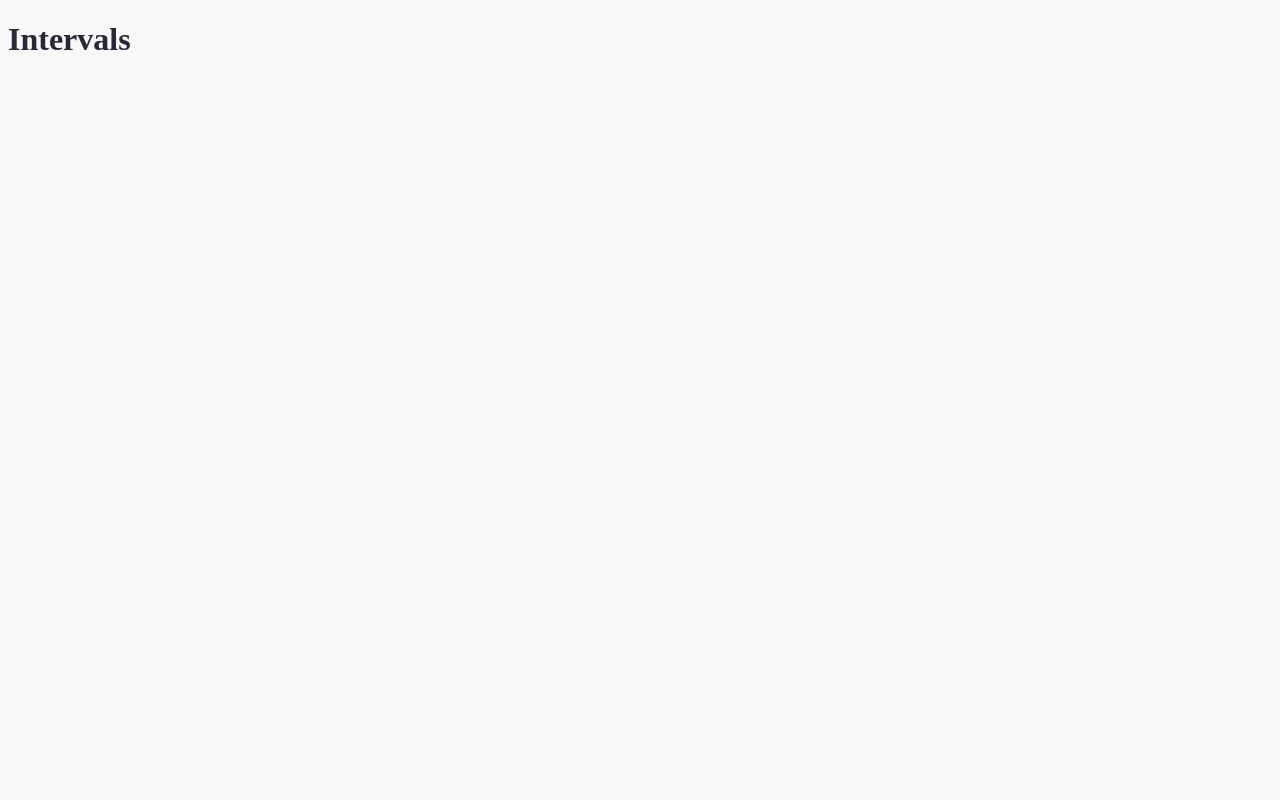
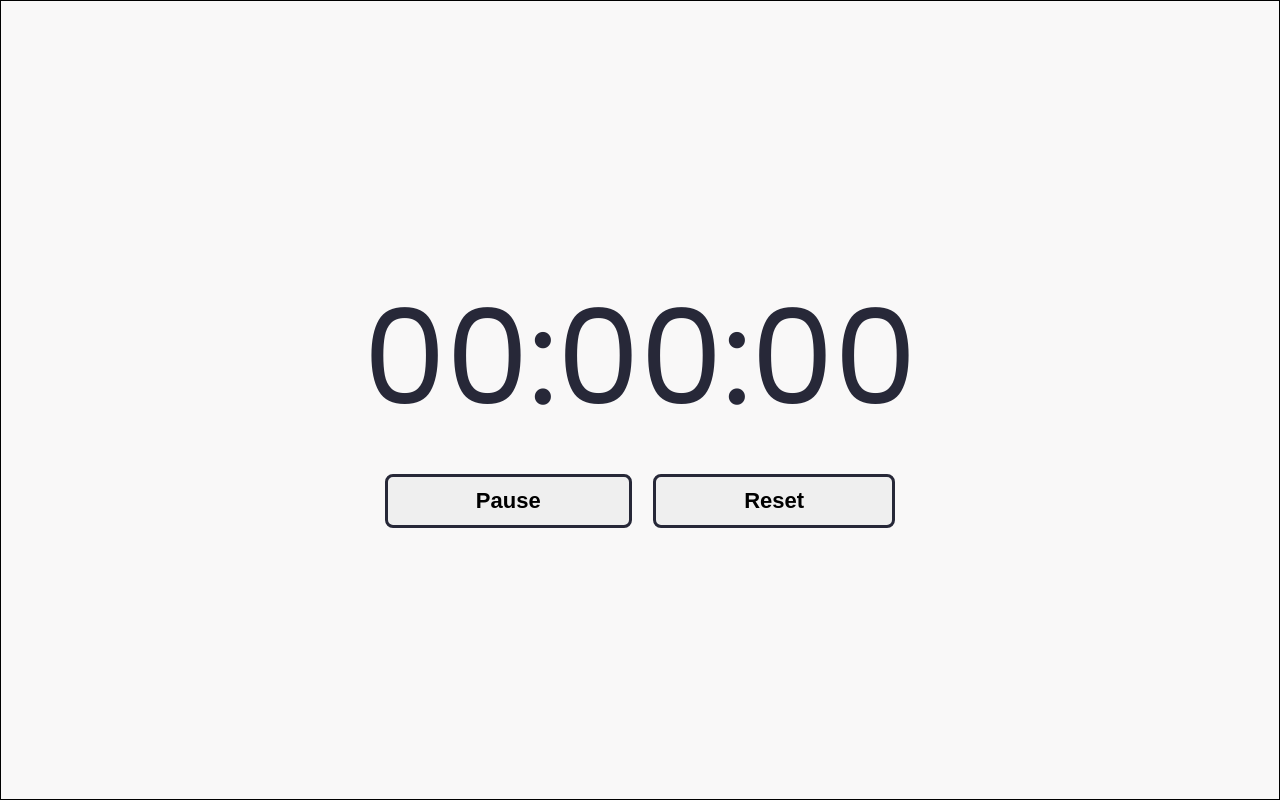
Before and after one commit to JoelLau/intervals, a plain HTML site: page index.html in a window 1280 px wide. Drawn offline with Linux system fonts and the light colour scheme.

Commit message:
styled content

```diff
--- a/index.html
+++ b/index.html
@@ -7,8 +7,15 @@
     <link rel="stylesheet" href="style.css" />
     <title>Intervals</title>
   </head>
-  <body>
-    <h1>Intervals</h1>
+  <body class="flex-center-xy">
+    <main class="controls">
+      <h2 class="hero clock-time">00:00:00</h2>
+      <div class="btn-container flex-space-evenly-x">
+        <!-- <button class="btn start-btn">Start</button> -->
+        <button class="btn pause-btn">Pause</button>
+        <button class="btn reset-btn">Reset</button>
+      </div>
+    </main>
     <script src="index.js"></script>
   </body>
 </html>
--- a/style.css
+++ b/style.css
@@ -1,12 +1,104 @@
+/**
+    generated with the help of:
+        -  https://coolors.co/
+        -  https://type-scale.com/
+*/
+
+@import url("https://fonts.googleapis.com/css?family=Poppins:400");
+
 :root {
   --raisin-black: #272838;
   --orange-yellow-crayola: #ffd166;
   --light-coral: #ff6b6c;
   --slate-gray: #738290;
   --cultured: #f9f8f8;
+
+  --background-primary: var(--cultured);
+  --text-primary: var(--raisin-black);
+
+  --font-size-base: 22px;
+  --font-size-hero: calc(137.5 / 100 * 1.3);
 }
 
+html {
+  font-size: 137.5%;
+} /*22px*/
+
 body {
-  background: var(--cultured);
-  color: var(--raisin-black);
+  background: var(--background-primary);
+  font-family: "Poppins", sans-serif;
+  font-weight: 400;
+  line-height: 1.75;
+  color: var(--text-primary);
+
+  min-height: 100vh;
+  border: 1px solid black;
+  margin: 0;
+  padding: 0;
+  box-sizing: border-box;
 }
+
+h1,
+h2,
+h3,
+h4,
+h5 {
+  margin: 3rem 0 1.38rem;
+  font-family: "Poppins", sans-serif;
+  font-weight: 400;
+  line-height: 1.3;
+}
+
+.hero {
+  margin-top: 0;
+  font-size: 11.089rem;
+}
+
+h1 {
+  font-size: 6.854rem;
+}
+
+h2 {
+  font-size: 4.236rem;
+}
+
+h3 {
+  font-size: 2.618rem;
+}
+
+h4 {
+  font-size: 1.618rem;
+}
+
+small {
+  font-size: 0.618rem;
+}
+
+.hero {
+  font-size: 6em;
+}
+
+.btn {
+  padding: 0.5rem 4rem;
+  border: 3px solid var(--raisin-black);
+  border-radius: 8px;
+  font-weight: bold;
+  font-size: 1em;
+}
+
+.flex-center-xy {
+  display: flex;
+  flex-flow: row nowrap;
+  justify-content: center;
+  align-items: center;
+}
+
+.flex-space-evenly-x {
+  display: flex;
+  flex-flow: row nowrap;
+  justify-content: space-evenly;
+}
+
+.hidden {
+  display: none;
+}
```
